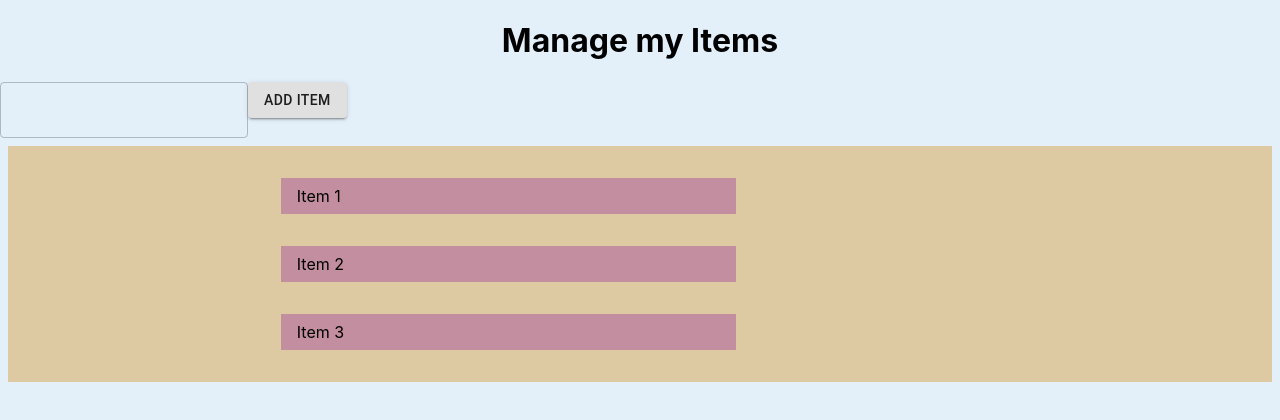
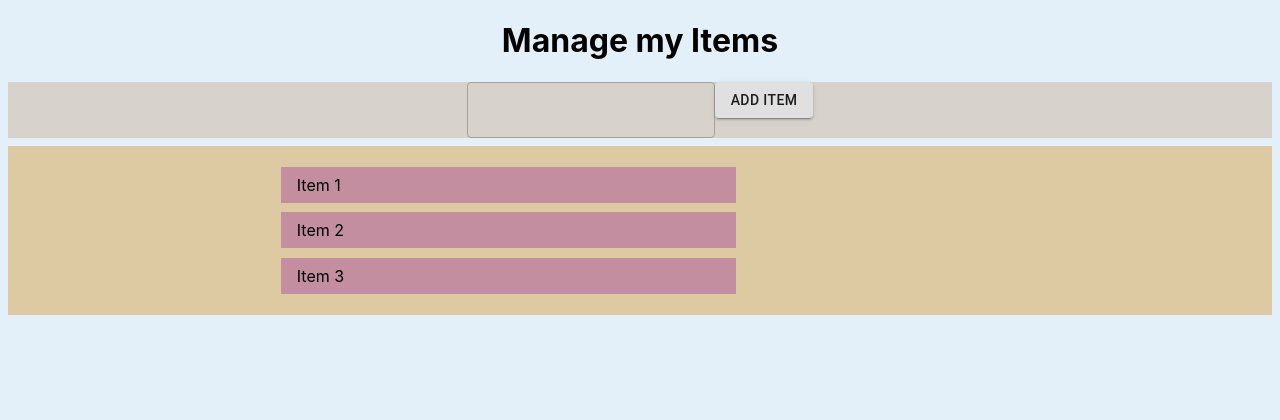
Before and after one commit to c-gasiciel/manage-items-app, a React (Create React App) app: page / in a window 1280 px wide. Shown: the top 420 px of the page. Built offline with nearby package versions, Linux system fonts and the light colour scheme.

Commit message:
Adjust styling for list and input

```diff
--- a/src/components/Form.js
+++ b/src/components/Form.js
@@ -1,16 +1,25 @@
 import React from 'react';
 import { Button, TextField } from '@material-ui/core';
+import styled from 'styled-components';
 
 
 const Form = (props) =>{
     return(
-        <section>
+        <FormCard>
             <form>
                 <TextField id="outlined-basic" label="" variant="outlined" />
                 <Button variant="contained">Add item</Button>
             </form>
-      </section>
+      </FormCard>
     );
 }
 
 export default Form;
+
+const FormCard = styled.section`
+    background: #D7D2CB;
+    margin: 0.5em;
+    display: flex;
+    align-items: center;
+    justify-content: center;
+`;
--- a/src/components/List.js
+++ b/src/components/List.js
@@ -36,7 +36,7 @@ const UnorderedList = styled.ul`
 const ListItemCard = styled.li`
     background: #C28EA0;
     box-sizing: border-box;
-    margin: 1em 0em;
+    margin: .3em 0em;
     padding: .5em 1em;
     width: 60%;
 `;
```
